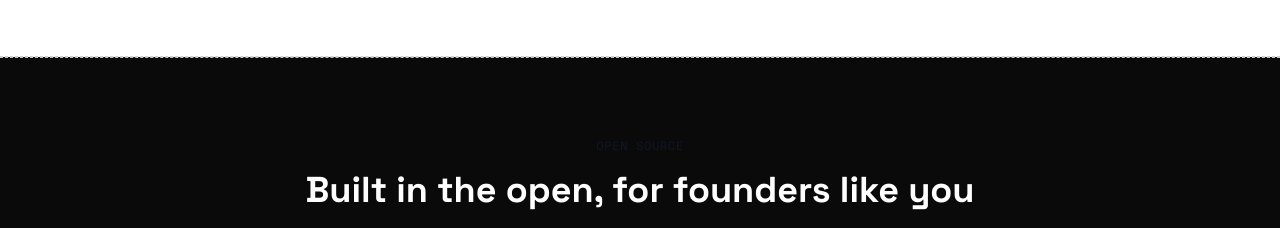
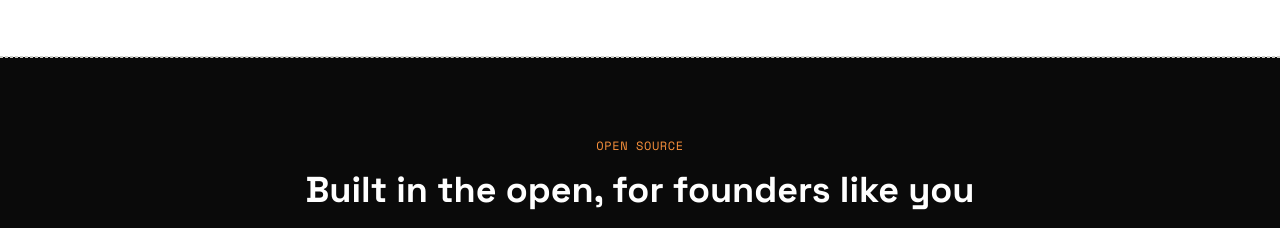
Before and after one commit to openkrow/web, a Next.js app: page / in a window 1280 px wide. Shown: the part 3260-3488 px from the top of the page. Built offline with nearby package versions, Linux system fonts and the light colour scheme.

Commit message:
feat: fix style

```diff
--- a/src/components/OpenSource.tsx
+++ b/src/components/OpenSource.tsx
@@ -13,9 +13,9 @@ export function OpenSource() {
       <div>
         <div className="max-w-[1200px] mx-auto px-6 py-20">
           <div className="text-center mb-12">
-            <h2 className="font-mono text-xs uppercase tracking-wider text-[#fb923c] mb-4">
+            <p className="font-mono text-xs uppercase tracking-wider text-[#fb923c] mb-4">
               Open Source
-            </h2>
+            </p>
             <p className="text-3xl sm:text-4xl font-bold text-white mb-4">
               Built in the open, for founders like you
             </p>
```
